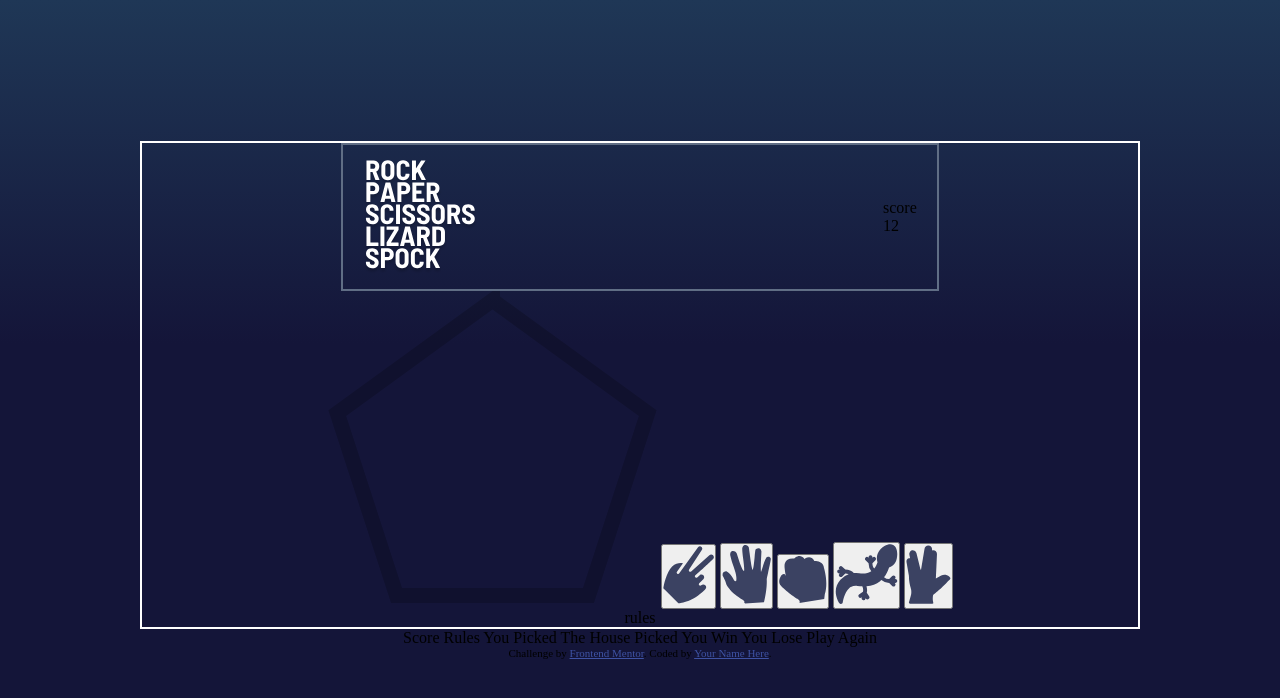
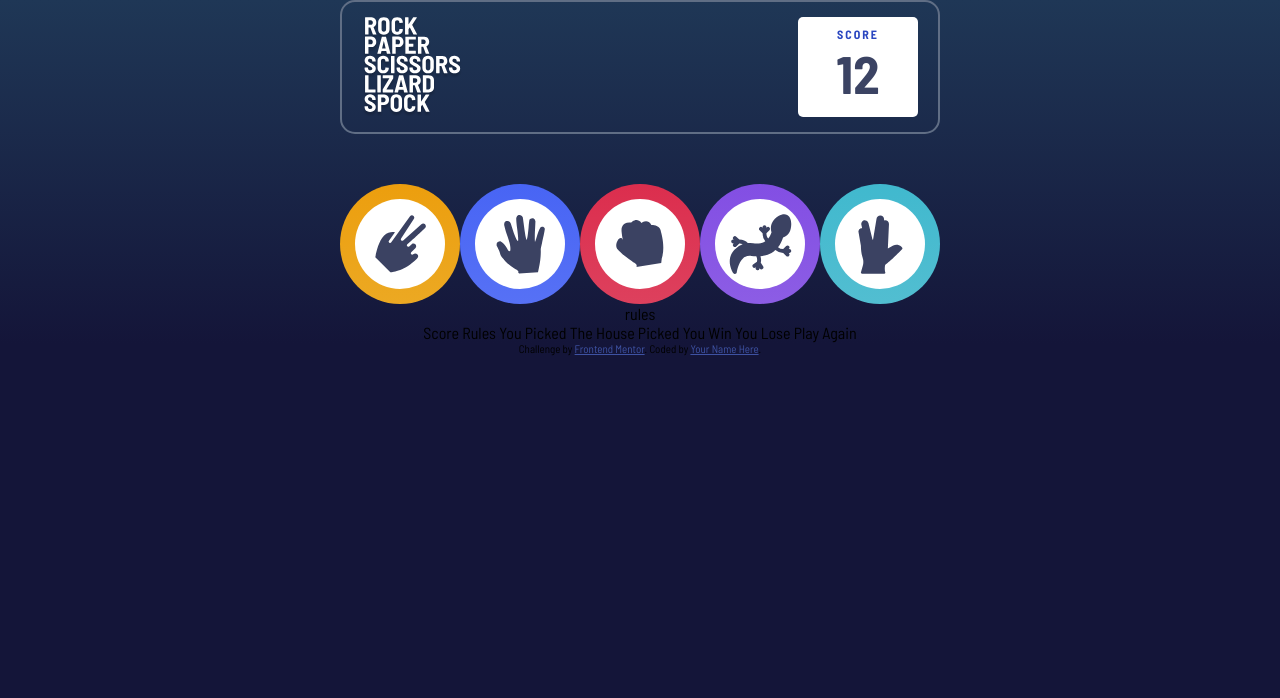
Before and after one commit to eliabearaujo/Frontend-Mentor---Challenges, a plain HTML site: page Advanced/rock-paper-scissors-master/index.html in a window 1280 px wide. Drawn offline with Linux system fonts and the light colour scheme.

Commit message:
Adicionando o css

```diff
--- a/Advanced/rock-paper-scissors-master/index.html
+++ b/Advanced/rock-paper-scissors-master/index.html
@@ -23,20 +23,30 @@
     </header>
     <main class="choices">
       <img src="./images/bg-pentagon.svg" alt="" class="pentagon">
-      <button class="options">
-        <img src="./images/icon-scissors.svg" alt="" class="tesoura">
+      <button class="option btn-tesoura">
+        <span class="wrapper">
+          <img src="./images/icon-scissors.svg" alt="" class="tesoura">
+        </span>
       </button>
-      <button class="options">
-        <img src="./images/icon-paper.svg" alt="" class="papel">
+      <button class="option btn-papel">
+        <span class="wrapper">
+          <img src="./images/icon-paper.svg" alt="" class="papel">
+        </span>
       </button>
-      <button class="options">
-        <img src="./images/icon-rock.svg" alt="" class="pedra">
+      <button class="option btn-pedra">
+        <span class="wrapper">
+          <img src="./images/icon-rock.svg" alt="" class="pedra">
+        </span>
       </button>
-      <button class="options">
-        <img src="./images/icon-lizard.svg" alt="" class="lizard">
+      <button class="option btn-lizard">
+        <span class="wrapper">
+          <img src="./images/icon-lizard.svg" alt="" class="lizard">
+        </span>
       </button>
-      <button class="options">
-        <img src="./images/icon-spock.svg" alt="" class="spock">
+      <button class="option btn-spock">
+        <span class="wrapper">
+          <img src="./images/icon-spock.svg" alt="" class="spock">
+        </span>
       </button>
     </main>
     <div class="rules">rules</div>
--- a/Advanced/rock-paper-scissors-master/style.css
+++ b/Advanced/rock-paper-scissors-master/style.css
@@ -10,16 +10,17 @@ body {
   width: 100vw;
   display: flex;
   align-items: center;
-  justify-content: center;
   flex-direction: column;
+  font-family: 'Barlow Semi Condensed', sans-serif;
 }
 .container {
   width: 1000px;
-  border: 2px solid white;
   display: flex;
   flex-direction: column;
   align-items: center;
 }
+
+/* CABEÇALHO COMO UM TODO */
 .cabecalho {
   display: flex;
   justify-content: space-between;
@@ -27,7 +28,95 @@ body {
   border: 2px solid hsl(217, 16%, 45%);
   width: 60%;
   padding: 15px 20px;
+  border-radius: 15px;
 }
+.logo {
+  height: 100px;
+}
+.score-container {
+  background-color: white;
+  height: 100%;
+  width: 120px;
+  border-radius: 5px;
+  padding: 10px 0;
+  text-align: center;
+  font-weight: 700;
+}
+.score-title {
+  color: hsl(229, 64%, 46%);
+  text-transform: uppercase;
+  font-size: 12px;
+  letter-spacing: 2px;
+}
+.score {
+  color: hsl(229, 25%, 31%);
+  font-size: 3.3rem;
+}
+
+/* ESCOLHAS */
+.pentagon {
+  display: none;
+}
+.choices {
+  display: flex;
+  align-items: center;
+  justify-content: center;
+  /* flex-direction: column; */
+  margin-top: 50px;
+}
+.option {
+  border: none;
+  height: 120px;
+  width: 120px;
+  border-radius: 50%;
+  display: flex;
+  align-items: center;
+  justify-content: center;
+}
+.option .wrapper {
+  height: 90px;
+  width: 90px;
+  background-color: white;
+  display: inline-flex;
+  border-radius: 50%;
+  align-items: center;
+  justify-content: center;
+}
+.btn-tesoura {
+  background: linear-gradient(to bottom, hsl(39, 89%, 49%), hsl(40, 84%, 53%));
+}
+.btn-papel {
+  background: linear-gradient(
+    to bottom,
+    hsl(230, 89%, 62%),
+    hsl(230, 89%, 65%)
+  );
+}
+.btn-pedra {
+  background: linear-gradient(
+    to bottom,
+    hsl(349, 71%, 52%),
+    hsl(349, 70%, 56%)
+  );
+}
+.btn-lizard {
+  background: linear-gradient(
+    to bottom,
+    hsl(261, 73%, 60%),
+    hsl(261, 72%, 63%)
+  );
+}
+.btn-spock {
+  background: linear-gradient(
+    to bottom,
+    hsl(189, 59%, 53%),
+    hsl(189, 58%, 57%)
+  );
+}
+/* .options img {
+  display: block;
+  height: 50px;
+} */
 .rules-img {
   display: none;
 }
```
